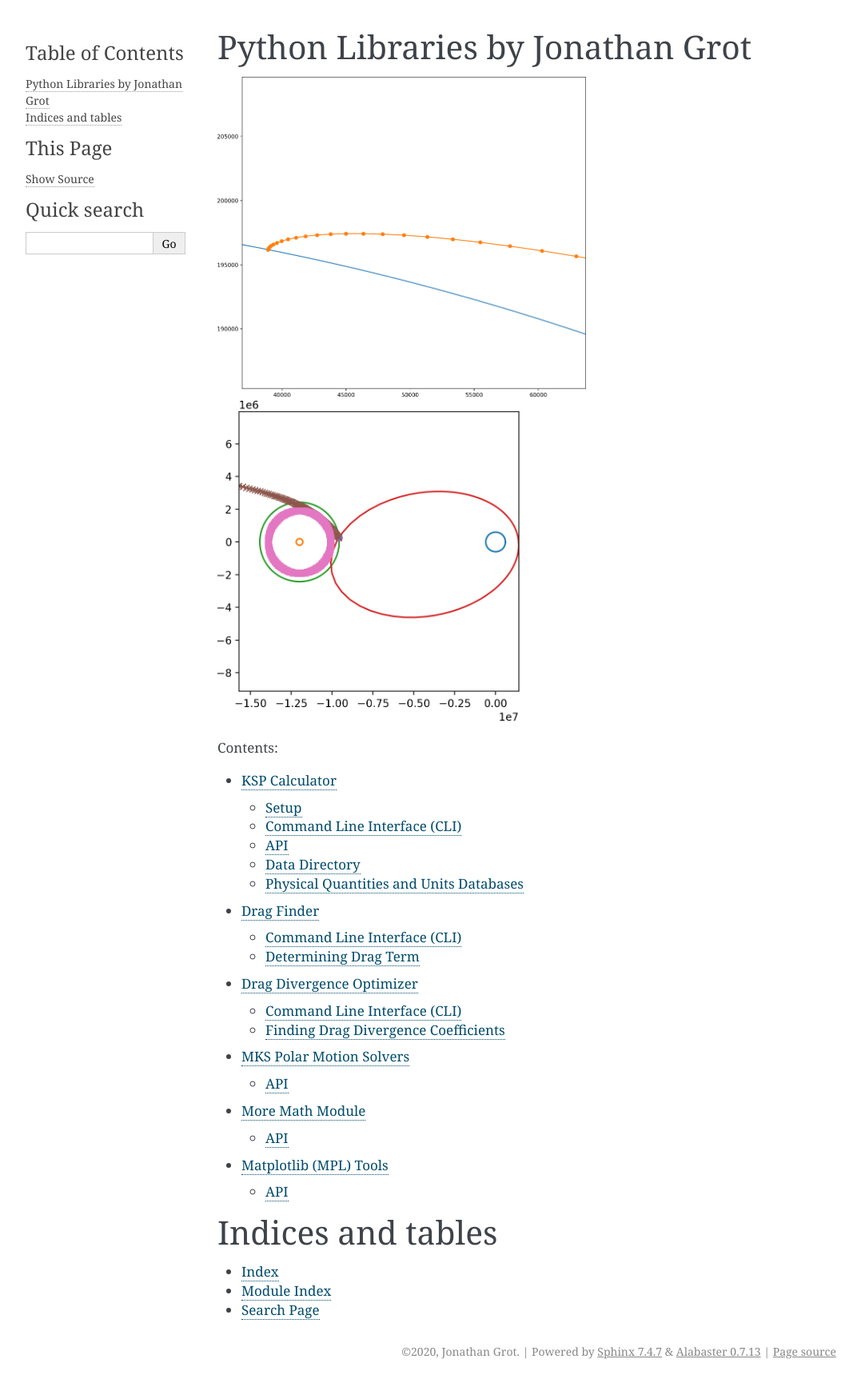
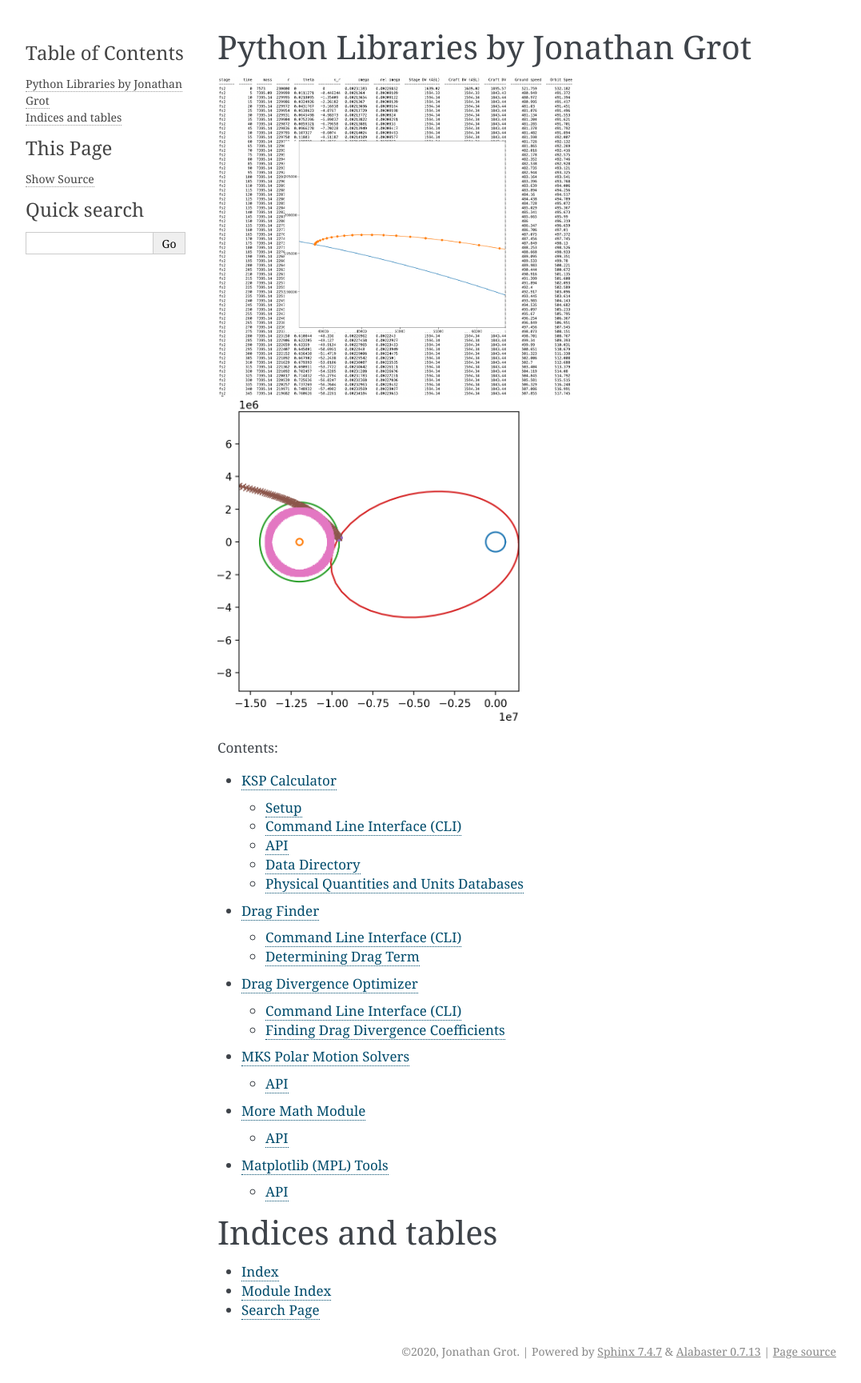
Before and after one commit to jgrot/grotlib, a Sphinx documentation site: the page built from python/doc/source/index.rst, in a window 1280 px wide. Shown: the whole page at 80% size, without its empty margins (106-1183 px from the left). Built offline with Sphinx 7.4.7, drawn with Linux system fonts in a browser that asks for light colours.

Commit message:
More RST updates

```diff
--- a/python/doc/source/index.rst
+++ b/python/doc/source/index.rst
@@ -6,7 +6,7 @@
 Python Libraries by Jonathan Grot
 =================================
 
-.. image:: mun_landing.png
+.. image:: mun_landing_comp.png
    :height: 400
 
 .. image:: transfers.png
```
Also changed, not shown: python/doc/source/mun_landing_comp.png (added), 1 other file.
